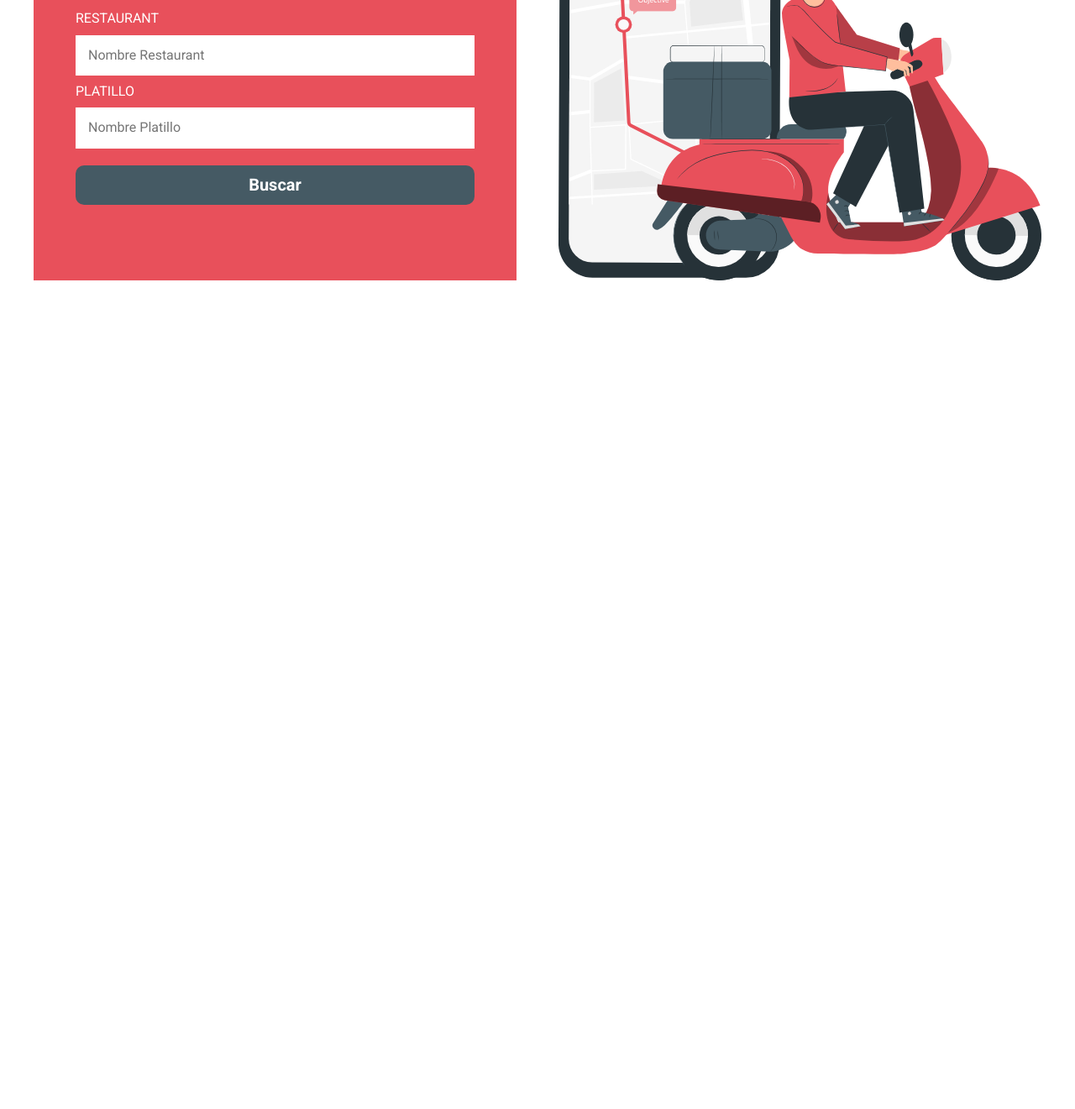
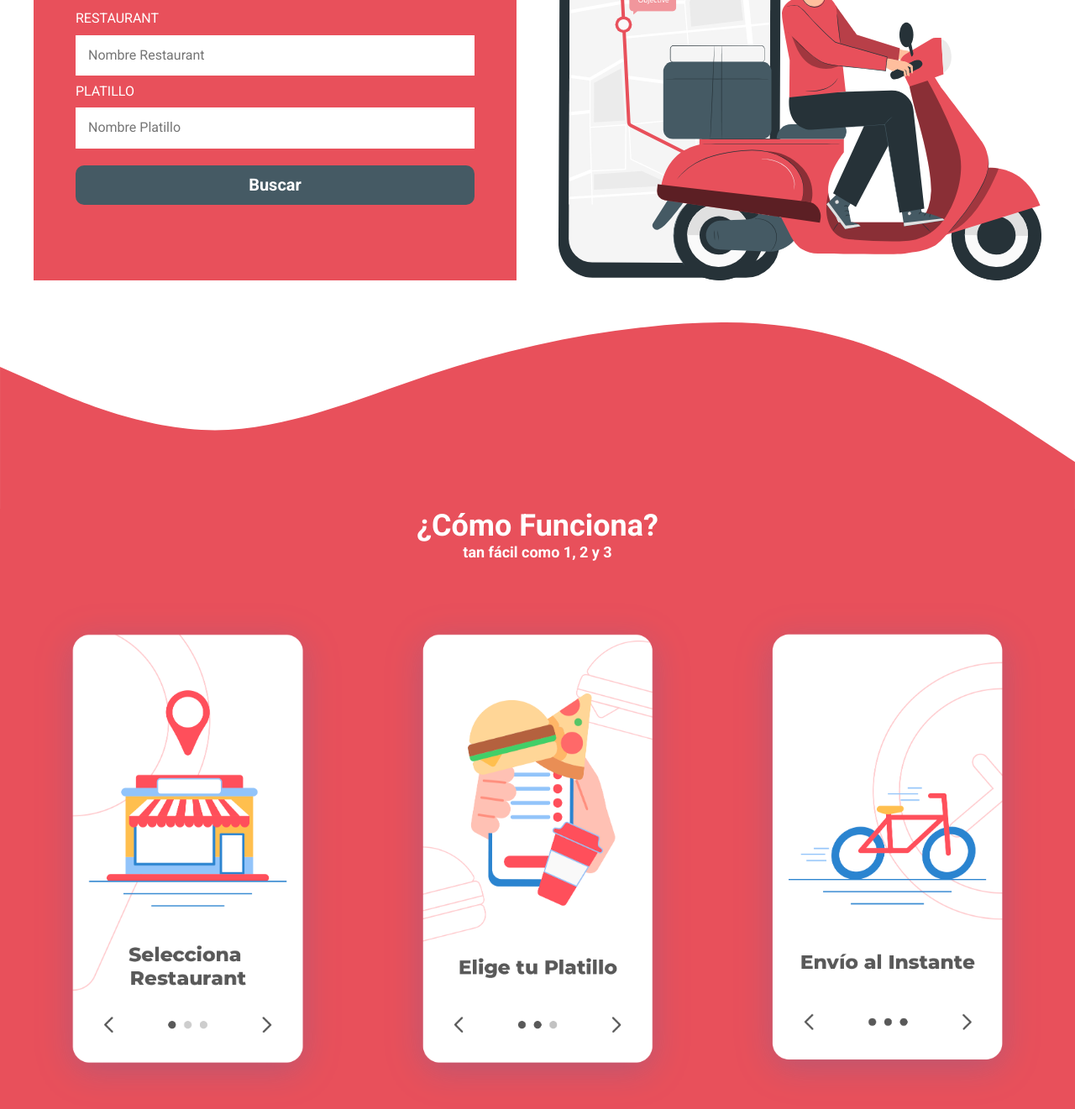
Before and after one commit to AxceleratorR2/delivery-page, a website: page index.html in a window 1280 px wide. Shown: the part 444-1765 px from the top of the page at 84% size. Before the commit the page ends 800 px from the top, so only its background shows below. Drawn offline with Linux system fonts and the light colour scheme.

Commit message:
Agregando la seccion de pasos

```diff
--- a/index.html
+++ b/index.html
@@ -70,5 +70,42 @@
         </div>
       </div>
     </section>
+
+    <section class="pasos">
+      <img src="build/img/wave.svg" alt="imagen wave" class="pasos__wave" />
+
+      <div class="pasos__contenido">
+        <h2 class="pasos__heading text-center">
+          ¿Cómo Funciona?
+          <span class="pasos__heading--descripcion"
+            >tan fácil como 1, 2 y 3</span
+          >
+        </h2>
+
+        <div class="pasos__grid contenedor">
+          <div class="pasos__paso">
+            <img
+              src="build/img/paso_1.png"
+              alt="imagen de paso"
+              class="pasos__imagen"
+            />
+          </div>
+          <div class="pasos__paso">
+            <img
+              src="build/img/paso_2.png"
+              alt="imagen de paso"
+              class="pasos__imagen"
+            />
+          </div>
+          <div class="pasos__paso">
+            <img
+              src="build/img/paso_3.png"
+              alt="imagen de paso"
+              class="pasos__imagen"
+            />
+          </div>
+        </div>
+      </div>
+    </section>
   </body>
 </html>
--- a/src/scss/layout/_index.scss
+++ b/src/scss/layout/_index.scss
@@ -1,3 +1,4 @@
 @forward "header";
 @forward "nav";
 @forward "formulario";
+@forward "pasos";
--- /dev/null
+++ b/src/scss/layout/_pasos.scss
@@ -0,0 +1,36 @@
+@use "base/variables" as v;
+@use "base/mixins" as m;
+
+.pasos {
+  margin-top: v.$separacion;
+
+  &__heading {
+    color: v.$blanco;
+
+    &--descripcion {
+      font-size: 1.8rem;
+      display: block;
+    }
+  }
+
+  &__wave {
+  }
+
+  &__contenido {
+    background-color: v.$principal;
+    margin-top: -1px;
+  }
+
+  &__grid {
+    @include m.tablet {
+      @include m.grid(3, v.$separacion);
+    }
+  }
+
+  &__imagen {
+    transition: transform 0.3s ease;
+    &:hover {
+      transform: scale(1.1) rotate(-5deg);
+    }
+  }
+}
```
Also changed, not shown: build/css/app.css.
